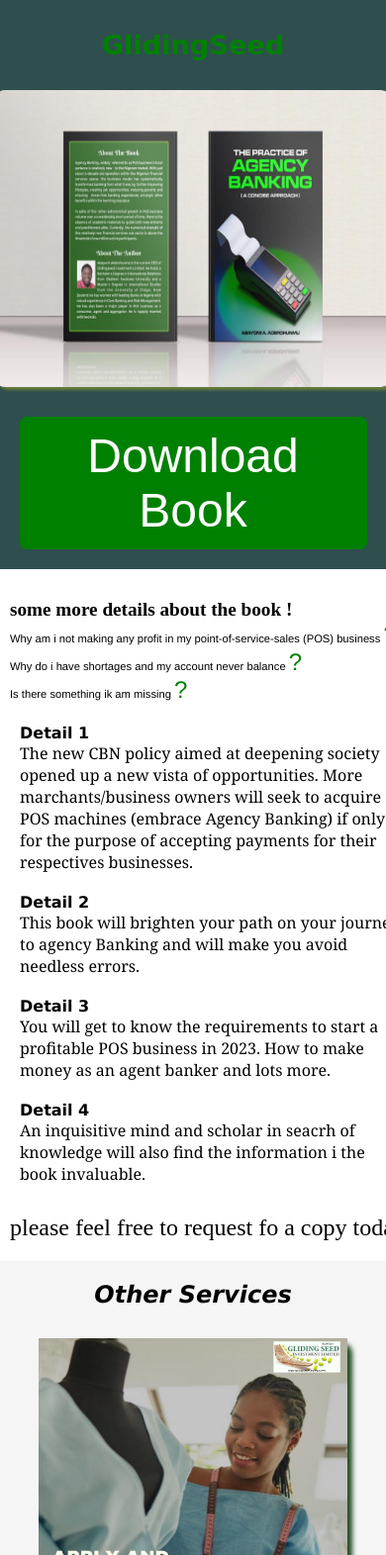
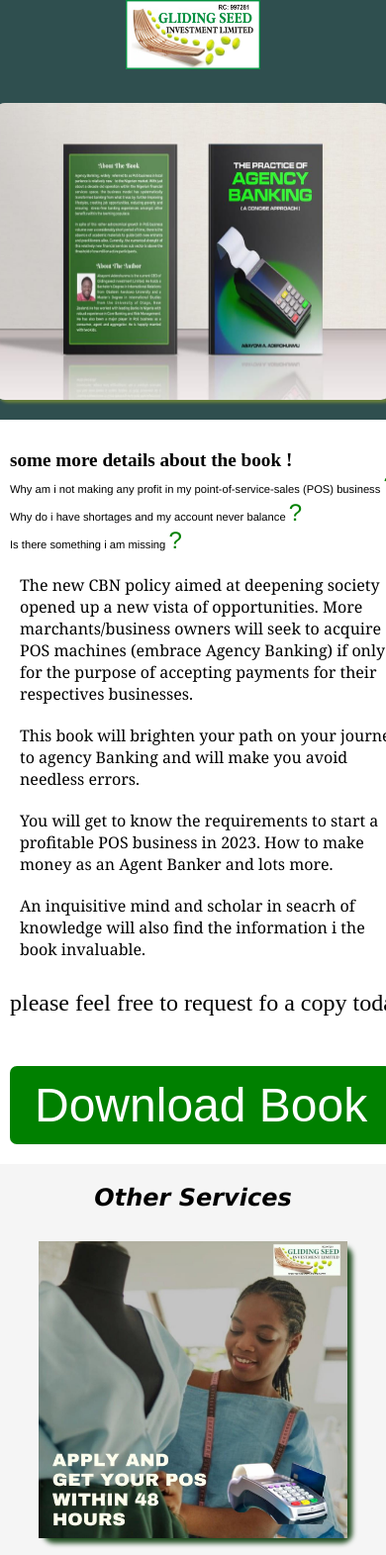
Before and after one commit to ebrahimstb/glidingseed, a plain HTML site: page index.html in a window 390 px wide. Shown: the top 1571 px of the page at 99% size. Drawn offline with Linux system fonts and the light colour scheme.

Commit message:
glidingseed

```diff
--- a/index.html
+++ b/index.html
@@ -10,14 +10,14 @@
 <body>
     <div>
         <div class="first">
-            <h1>GlidingSeed</h1>
-            <p>Best Choice For Financial Solution</p>
+            <!-- <h1>GlidingSeed</h1> -->
+            <div class="logo"><img src="/assets/e5a79b73-22d1-4bd2-aa2e-8995cc959d7e.jpg" alt=""></div>
             <div class="book">
                 <div class="bk">
                     <img src="./assets/IMG-20230108-WA0001.jpg" alt="book cover"  class="book-img">
                     <span class="book-info">This book guides you to Financial Freedom through flexible contribution and robust financial support, ease to pay your utility bills, cash withdrawals, deposit to banks, and daily contribution</span>
                 </div>
-                <button> <a href="/DOC-20221219-WA0055">Download Book</a> </button>
+
             </div>
         </div>
         <div class="detail">
@@ -25,7 +25,7 @@
                 <h2>some more details about the book !</h2>
                 <p>Why am i not making any profit in my point-of-service-sales (POS) business <span>?</span>
                 <p>Why do i have shortages and my account never balance <span>?</span></p>
-                <p>Is there something ik am missing <span>?</span></p>
+                <p>Is there something i am missing <span>?</span></p>
                 </p>
             </div>
 
@@ -39,13 +39,14 @@
                 </div>
                 <div class="d1">
                     <span>Detail 3</span>
-                    <p>You will get to know the requirements to start a profitable POS business in 2023. How to make money as an agent banker and lots more.</p>
+                    <p>You will get to know the requirements to start a profitable POS business in 2023. How to make money as an Agent Banker and lots more.</p>
                 </div>
                 <div class="d1">
                     <span>Detail 4</span>
                     <p>An inquisitive mind and scholar in seacrh of knowledge will also find the information i the book invaluable.</p>
                 </div>
                 <span class="copy">please feel free to request fo a copy today</span>
+                <button> <a href="/DOC-20221219-WA0055">Download Book</a> </button>
         </div>
         <div class="pos">
             <h2>Other Services</h2>
@@ -73,7 +74,6 @@
                     <div>
                         <p>For you to get your POS terminal, you need to open an account with Moniepoint Microfinance Bank and deposite #21500 (caution and insurance fee) into your account and a POS terminal will be assigned to you. <br>Note: We will not ask you to send to us money. <br> To get started, kindly send us your location and our Business Relationship Manager will visit you for the account opening and POS activation. </p>
                     </div>
-                    <p>Please share with your families and friends of getting a moniepoint POS machine.</p>
                 </div>
                 <div class="mp-img">
                     <video autoplay muted loop>
@@ -93,14 +93,16 @@
                 <div class="author-about">Abayomi Aderohunmu is the current C.E.O. of <a href="www.glidingseed.com">Glidingseed Investment limited</a>. He holds a Bachelors Degree in International Relations from obafemi awolowo university and a Masters Degree in International studies from the University of Otago, New Zealand. He has woked with leading Banks in Nigeria with robust experience in core banking and Risk Management. He has also been a major player in POS business as a consumer, agent and aggregator. He is happilky marrried with two kids</div>
             </div>
             <ul>
-                <li><a href="">Instagram</a></li>
-                <li><a href="">Facebook</a></li>
+                <li><a href="https://www.instagram.com/glidingseed">Instagram</a></li>
+                <li><a href="https://www.facebook.com/glidingseedinvestmentlimited">Facebook</a></li>
                 <li><a href="">Twitter</a></li>
                 <li><a href="">linkdln</a></li>
                 <li><a href="">Pinterest</a></li>
                 <li><a href="">Dribble</a></li>
             </ul>
-            <h3>GlidingSeed</h3>
+            <!-- <h3>GlidingSeed</h3> -->
+
+            <div class="logo"><img src="/assets/e5a79b73-22d1-4bd2-aa2e-8995cc959d7e.jpg" alt=""></div>
             <p>copyright 2023 GlidingSeed, All right reserved</p>
         </footer>
     </div>
--- a/style.css
+++ b/style.css
@@ -11,11 +11,11 @@
     justify-content: center;
     background-color: darkslategray;
 }
-.first h1{
-    color: green;
-    font-family: cursive;
-    margin-top: 30px;
-    font-size: 1.7em;
+ .logo img{
+    height: 150px;
+    width: 30vw;
+    align-self: center;
+    justify-self: center;
 }
 .first p{
     color: white;
@@ -37,6 +37,7 @@
     display: flex;
     flex-direction: row;
     justify-content: space-around;
+    padding-bottom: 20px;
 }
 .book-img{
     border-radius: 10px;
@@ -51,7 +52,7 @@
     text-align: left;
     line-height: 3rem;
 }
-.book button{
+.detail button{
     margin-top: 30px;
     padding: 12px 25px;
     outline: none;
@@ -63,10 +64,10 @@
     cursor: pointer;
     margin-bottom: 20px;
 }
-.book button:hover{
+.detail button:hover{
     background-color: rgb(46, 46, 69);
 }
-.book button a{
+.detail button a{
     text-decoration: none;
     color: #fff;
 }
@@ -98,6 +99,7 @@
     align-self: start;
 }
 .d1 span{
+    display: none;
     font-weight: 600;
     font-size: 0.7rem;
     font-family: Verdana, Geneva, Tahoma, sans-serif;
@@ -280,12 +282,16 @@ footer p{
         font-size: 1.5rem;
         display: none;
     }
+    .logo img{
+        width: 35vw;
+        height: 70px;
+        padding-bottom: 0px;
+    }
     .bk{
         flex-direction: column;
         justify-content: center;
         align-items: center;
         width: 90%;
-
     }
     .book-img{
         border-radius: 10px;
@@ -301,11 +307,12 @@ footer p{
         text-align: center;
         display: none;
     }
-    .book button{
+    .detail button{
         border-radius: 7px;
-
+        align-self: start;
+        justify-self: start;
     }
-    .book button:hover{
+    .detail button:hover{
         background-color: darkcyan;
         border-radius: 7px;
     }
@@ -338,6 +345,7 @@ footer p{
     width: 400px;
     }
     .d1 span{
+        display: none;
         font-weight: 600;
         font-size: 1rem;
         font-family: Verdana, Geneva, Tahoma, sans-serif;
@@ -377,7 +385,7 @@ footer p{
         text-decoration: none;
     }
     .monie-point{
-        flex-direction: column;
+        flex-direction: column-reverse;
         justify-content: center;
         align-items: center;
     }
```
Also changed, not shown: assets/e5a79b73-22d1-4bd2-aa2e-8995cc959d7e.jpg (added).
